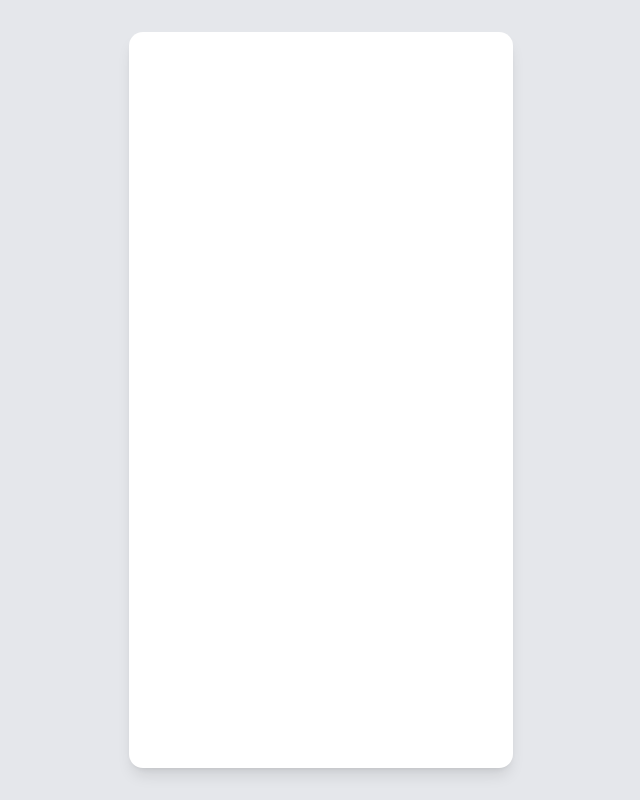
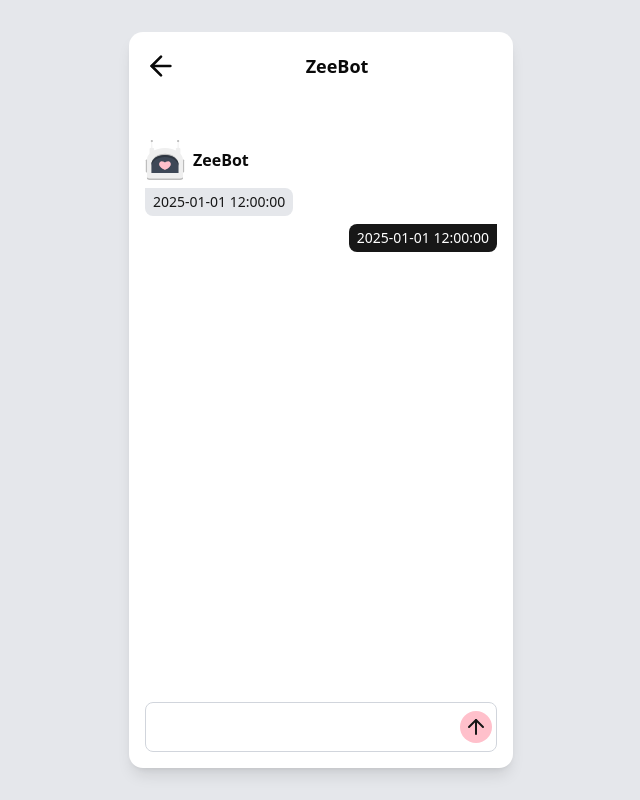
Before and after one commit to jisunyoon/zeebot, a React (Vite) app: page /chat in a window 1280 px wide. Before the commit this address had no page. Shown: the whole page, without its empty margins (319-959 px from the left). Built offline with nearby package versions, Linux system fonts and the light colour scheme.

Commit message:
feat: 챗봇 ui 구현 완료

```diff
--- a/src/App.tsx
+++ b/src/App.tsx
@@ -1,5 +1,6 @@
 import { Routes, Route } from 'react-router-dom';
 import Home from './pages/Home';
+import Chat from './pages/Chat';
 import Layout from './components/Layout';
 
 const App = () => {
@@ -7,6 +8,7 @@ const App = () => {
     <Layout>
       <Routes>
         <Route path="/"  element={<Home />}/>
+        <Route path="/chat"  element={<Chat />}/>
       </Routes>
     </Layout>
   )
--- /dev/null
+++ b/src/components/ui/Input.tsx
@@ -0,0 +1,22 @@
+import * as React from "react"
+
+import { cn } from "@/lib/utils"
+
+const Input = React.forwardRef<HTMLInputElement, React.ComponentProps<"input">>(
+  ({ className, type, ...props }, ref) => {
+    return (
+      <input
+        type={type}
+        className={cn(
+          "flex h-9 w-full rounded-md border border-input bg-transparent px-3 py-1 text-base shadow-sm transition-colors file:border-0 file:bg-transparent file:text-sm file:font-medium file:text-foreground placeholder:text-muted-foreground focus-visible:outline-none focus-visible:ring-1 focus-visible:ring-ring disabled:cursor-not-allowed disabled:opacity-50 md:text-sm",
+          className
+        )}
+        ref={ref}
+        {...props}
+      />
+    )
+  }
+)
+Input.displayName = "Input"
+
+export { Input }
--- a/src/pages/Chat.tsx
+++ b/src/pages/Chat.tsx
@@ -0,0 +1,42 @@
+import { Button } from "@/components/ui/Button";
+import { Input } from "@/components/ui/Input";
+import logo from "@/assets/logo.svg";
+import { ArrowLeftIcon, ArrowUpIcon } from "lucide-react";
+import { useNavigate } from "react-router-dom";
+
+export default function Chat() {
+    const navigate = useNavigate();
+
+    const handleGoBack = () =>{
+        navigate(-1);
+    }
+
+    return(
+        <div className="h-full flex flex-col gap-4">
+            <div className="flex items-center">
+                <Button className="p-0 hover:bg-transparent cursor-pointer" variant="ghost" onClick={handleGoBack}>
+                    <ArrowLeftIcon className="!w-8 !h-8" />
+                </Button>
+                <h1 className="m-auto font-bold text-lg">ZeeBot</h1>
+            </div>
+            <div className="flex-1 overflow-y-auto my-10">
+                <div>
+                    <div className="flex items-center gap-2">
+                        <img src={logo} alt="user" className="w-10 h-10" />
+                        <span className="text-medium font-bold">ZeeBot</span>
+                    </div>
+                    <p className="text-sm bg-gray-200 rounded-md rounded-tl-none px-2 py-1 text-primary inline-block mt-2">2025-01-01 12:00:00</p>
+                </div>
+                <div className="text-right">
+                    <p className="text-sm bg-primary rounded-md rounded-tr-none px-2 py-1 text-white inline-block mt-2">2025-01-01 12:00:00</p>
+                </div>
+            </div>
+            <div className="border border-gray-300 rounded-md p-1 flex items-center gap-2 mt-auto">
+                <Input className="w-full h-10 border-none shadow-none focus-visible:ring-0 focus-visible:ring-offset-0" />
+                <Button className="cursor-pointer w-8 h-8 bg-point hover:bg-point/80 cursor-pointer rounded-full shadow-none focus-visible:ring-0 focus-visible:ring-offset-0">
+                    <ArrowUpIcon className="!w-6 !h-6 text-primary" />
+                </Button>
+            </div>
+        </div>
+    )
+}
--- a/src/pages/Home.tsx
+++ b/src/pages/Home.tsx
@@ -1,7 +1,14 @@
 import logo from "@/assets/logo.svg";
 import { Button } from "@/components/ui/Button";
+import { useNavigate } from "react-router-dom";
 
 export default function Home() {
+
+  const navigate = useNavigate();
+
+  const handleStart = () => {
+    navigate('/chat');
+  }
   return (
     <div className="h-full flex flex-col">
       <div className="flex-1 flex flex-col items-center justify-center gap-8">
@@ -11,7 +18,7 @@ export default function Home() {
           <span className="text-xs text-gray-400">궁금한 점이 있나요?<br />ZeeBot이 바로 알려드릴게요.</span>
         </div>
       </div>
-      <Button className="w-full text-xl font-semibold h-10 bg-point text-primary cursor-pointer hover:bg-point/80">Start</Button>
+      <Button className="w-full text-xl font-semibold h-10 bg-point text-primary cursor-pointer hover:bg-point/80" onClick={handleStart}>Start</Button>
     </div>
   );
 }
```
Also changed, not shown: src/components/Input.tsx (deleted).
